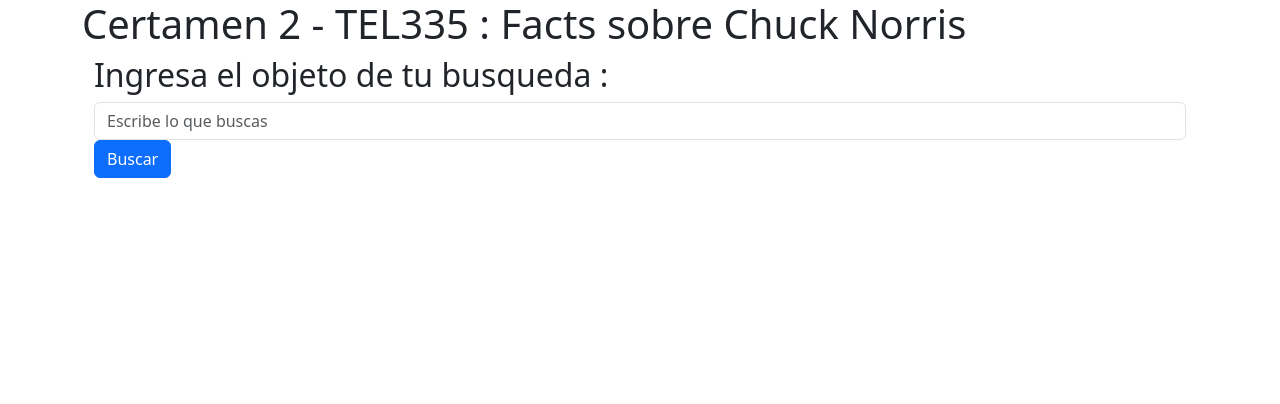
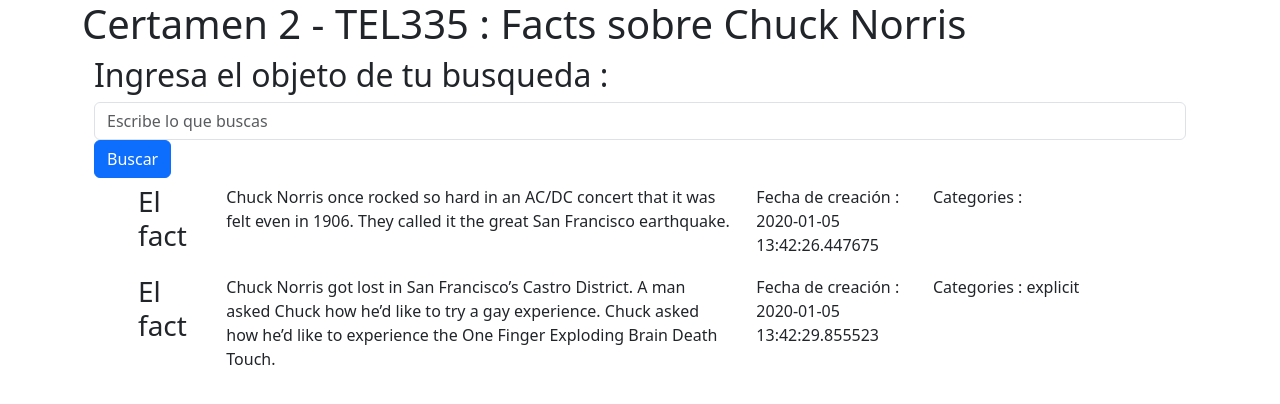
Before and after one commit to lauralvd01/certamen-2-tel335, a React (Create React App) app: page / in a window 1280 px wide. Shown: the top 404 px of the page. Built offline with nearby package versions, Linux system fonts and the light colour scheme.

Commit message:
1. Despliega los facts pero hubo problema con los hooks --> se puse un json fijado para avanzar

```diff
--- /dev/null
+++ b/src/components/FactsList.js
@@ -0,0 +1,41 @@
+import { Container, Row, Col } from "react-bootstrap";
+
+
+function FactsList(props) {
+    if (props.factsList == null || props.factsList.length === 0) {
+        return null;
+    }
+    return (
+        <section id="factsList">
+            <Container>
+                <Row>
+                    <div className="col-12 text-left">
+                        <ul className="arrow-styled">
+                            {
+                                props.factsList.map((fact, index) => {
+                                    return (<Row key={index} style={{marginTop:"2px"}}>
+                                        <Col lg={1}>
+                                            <h3>El fact</h3>
+                                        </Col>
+                                        <Col lg={6}>
+                                            <p>{fact.value}</p>
+                                        </Col>
+                                        <Col lg={2}>
+                                            <p>Fecha de creación : {fact.created_at}</p>
+                                        </Col>
+                                        <Col lg={3}>
+                                            <p>Categories : {fact.categories.join(', ')}</p>
+                                        </Col>
+                                    </Row>
+                                    )
+                                })
+                            }
+                        </ul>
+                    </div>
+                </Row>
+            </Container>
+        </section>
+    )
+};
+
+export default FactsList;
--- a/src/components/Search.js
+++ b/src/components/Search.js
@@ -2,38 +2,89 @@
 import { useState, useEffect } from "react";
 import axios from "axios";
 
+import SpinnerLoader from "./SpinnerLoader"
+import FactsList from "./FactsList";
+
+const factListManual = [
+    {
+        "categories": [],
+        "created_at": "2020-01-05 13:42:26.447675",
+        "icon_url": "https://assets.chucknorris.host/img/avatar/chuck-norris.png",
+        "id": "5WodmFzySCKkWxuy1YqYJQ",
+        "updated_at": "2020-01-05 13:42:26.447675",
+        "url": "https://api.chucknorris.io/jokes/5WodmFzySCKkWxuy1YqYJQ",
+        "value": "Chuck Norris once rocked so hard in an AC/DC concert that it was felt even in 1906. They called it the great San Francisco earthquake."
+    },
+    {
+        "categories": [
+        "explicit"
+        ],
+        "created_at": "2020-01-05 13:42:29.855523",
+        "icon_url": "https://assets.chucknorris.host/img/avatar/chuck-norris.png",
+        "id": "CbAdkF8IReK9hstCWkoVug",
+       "updated_at": "2020-01-05 13:42:29.855523",
+        "url": "https://api.chucknorris.io/jokes/CbAdkF8IReK9hstCWkoVug",
+        "value": "Chuck Norris got lost in San Francisco’s Castro District. A man asked Chuck how he’d like to try a gay experience. Chuck asked how he’d like to experience the One Finger Exploding Brain Death Touch."
+    }
+]
+
 function Search() {
     const [haveToSearch, setHaveToSearch] = useState(false);
     const [searching, setSearching] = useState(false);
-    const [factsList, setFactsList] = useState([]);
+    //const [factsList, setFactsList] = useState([]);
     const [queryInput, setQueryInput] = useState("");
+
+    // Por alguna razon el Hools no funciona bien... setFactcsList
+    // --> Se creo la variable manualmente para actualizarla pero asi el valor transmitido a <FactsList> no cambia y se queda como undefined
+    // --> Para avanzar se puso el json directamente (repuesta de la busqueda Francisco)
+
+    // let factListManual = [];
+
+    // const updateManual = (newList) => {
+    //     console.log("Old list")
+    //     console.log(factListManual)
+    //     console.log("New list")
+    //     console.log(newList)
+    //     for (let index = 0; index < newList.length; index++) {
+    //         factListManual[index] = newList[index]
+    //     }
+    //     console.log("Actual list")
+    //     console.log(factListManual)
+    // }
 
     useEffect(() => {
         const fetchData = async () => {
             if (searching) {
-                console.log("Searching")
-                console.log(queryInput)
                 const result = await axios.get(`https://api.chucknorris.io/jokes/search?query=${queryInput}`);
                 if (result.data) {
                     setHaveToSearch(false);
                     setSearching(false);
-                    setFactsList(result.data);
+                    // setFactsList(result.data.result)
+                    // updateManual(result.data.result);
                     setQueryInput("");
-                    console.log(factsList);
+                    // Set response status to correct code 200
+                }
+                else {
+                    alert(result.request.statusText)
+                    // Set response status to error code 404
                 }
             }
         }
         if (haveToSearch)
             {
-                setSearching(true);
-                fetchData();
+                if (queryInput.length === 0) {
+                    alert("Ingresa un input a buscar");
+                    setHaveToSearch(false);
+                } else {
+                    setSearching(true);
+                    fetchData();
+                }
             }
-    }, [haveToSearch, searching, queryInput, factsList])
+    }, [haveToSearch, searching, queryInput])
 
     const clickToSearch = () => {
         setHaveToSearch(true);
     }
-
 
     return (
         <section id="search">
@@ -49,8 +100,11 @@
                         <Button variant="primary" onClick={clickToSearch}>Buscar</Button>
                     </Form>
                 </Row>
-                <Row>
-
+                <Row style={{marginTop:"5px"}}>
+                    <div className="d-flex justify-content-center">
+                        <SpinnerLoader haveToSearch={haveToSearch} searching={searching}/>
+                    </div>
+                    <FactsList factsList={factListManual}/>
                 </Row>
             </Container>
         </section>
--- /dev/null
+++ b/src/components/SpinnerLoader.js
@@ -0,0 +1,18 @@
+import { Spinner } from "react-bootstrap";
+
+function SpinnerLoader(props) {
+    if (!props.haveToSearch) {
+        return null;
+    }
+    if (props.searching) {
+        return null;
+    } else {
+        return (
+            <Spinner animation="border" role="status">
+                <span className="visually-hidden">Loading...</span>
+            </Spinner>
+        )
+    }
+}
+
+export default SpinnerLoader;
```
